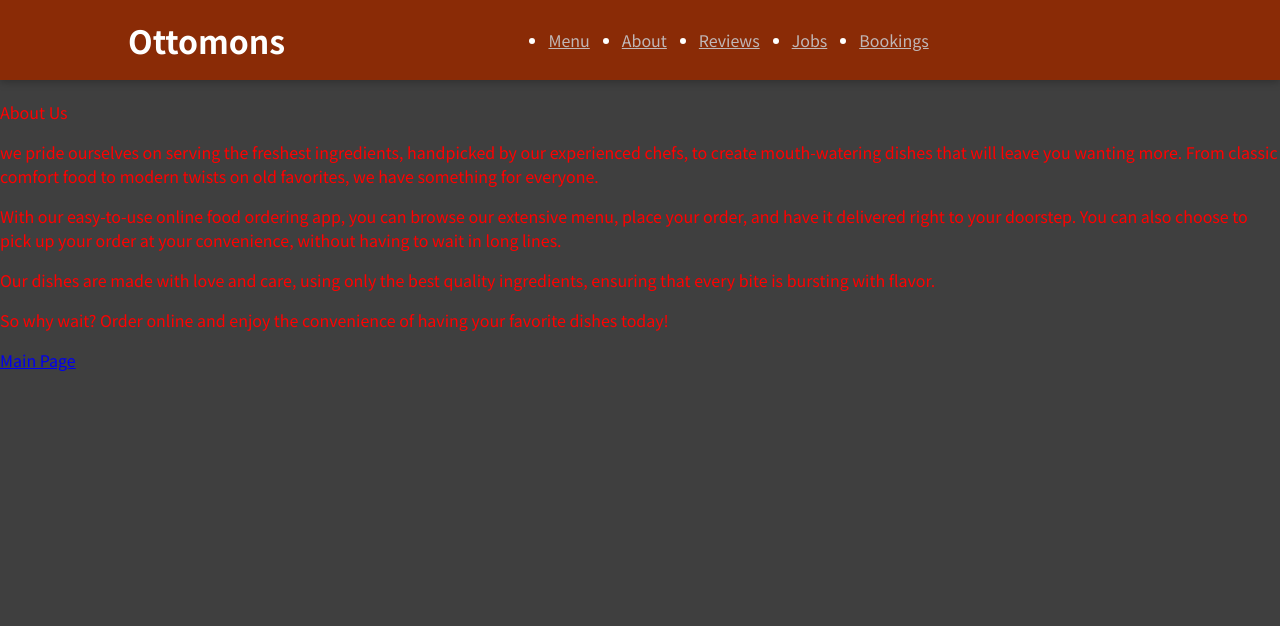
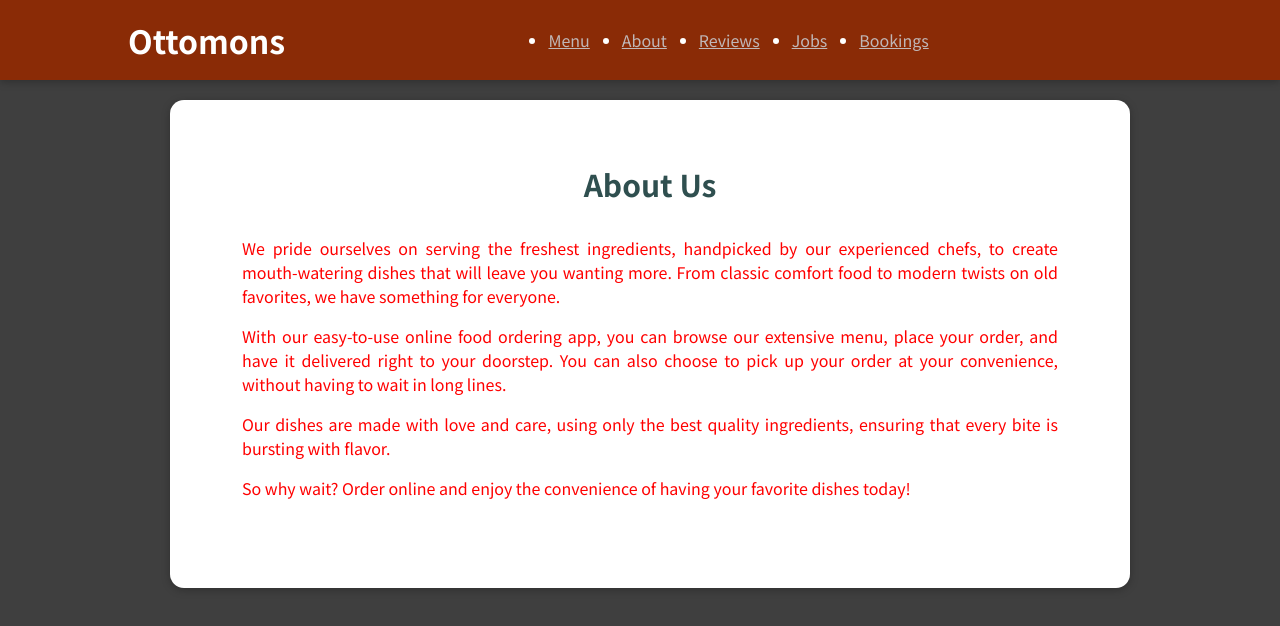
Before and after one commit to HKGrewal98/React-Project-Frontend, a React (Create React App) app: page /ottomons in a window 1280 px wide. Shown: the top 626 px of the page. Built offline with nearby package versions, Linux system fonts and the light colour scheme; no server answers.

Commit message:
css changes to about page

```diff
--- a/src/components/Pages/About.js
+++ b/src/components/Pages/About.js
@@ -1,18 +1,25 @@
 import React from "react";
-import {Link} from 'react-router-dom'
+import {Link} from 'react-router-dom';
+import classes from './About.module.css';
 
 const About = () => {
     return (
-        <div style={{color:"red", marginTop:"100px"}}>
-         <p>About Us</p>
-         <p>we pride ourselves on serving the freshest ingredients, handpicked by our experienced chefs, to create mouth-watering dishes that will leave you wanting more. From classic comfort food to modern twists on old favorites, we have something for everyone.</p>
+        <div className={classes.card}>
+          <p className={classes.title}>About Us</p>
+          <div className={classes.desc}>
+            <p>We pride ourselves on serving the freshest ingredients, handpicked by our experienced chefs,
+            to create mouth-watering dishes that will leave you wanting more. From classic comfort food to modern
+            twists on old favorites, we have something for everyone.</p>
 
-<p>With our easy-to-use online food ordering app, you can browse our extensive menu, place your order, and have it delivered right to your doorstep. You can also choose to pick up your order at your convenience, without having to wait in long lines.</p>
+            <p>With our easy-to-use online food ordering app, you can browse our extensive menu, place your order,
+              and have it delivered right to your doorstep. You can also choose to pick up your order at your convenience,
+              without having to wait in long lines.</p>
 
-<p> Our dishes are made with love and care, using only the best quality ingredients, ensuring that every bite is bursting with flavor.</p>
+            <p> Our dishes are made with love and care, using only the best quality ingredients,
+              ensuring that every bite is bursting with flavor.</p>
 
-<p>So why wait? Order online and enjoy the convenience of having your favorite dishes today!</p>
-         <Link to='/ottomonMenu'>Main Page</Link>
+            <p>So why wait? Order online and enjoy the convenience of having your favorite dishes today!</p>
+          </div>
         </div>
      );
   };
--- /dev/null
+++ b/src/components/Pages/About.module.css
@@ -0,0 +1,20 @@
+.card {
+  padding: 2rem;
+  box-shadow: 0 2px 8px rgba(0, 0, 0, 0.25);
+  border-radius: 14px;
+  background-color: white;
+  text-align: justify;
+  margin-top: 100px;
+  margin-left: 170px;
+  width: 75%;
+}
+.title {
+  color: darkslategrey;
+  text-align: center;
+  font-weight: bold;
+  font-size: 30px;
+}
+.desc {
+  padding: 0 40px 40px 40px;
+  color: red;
+}
```
